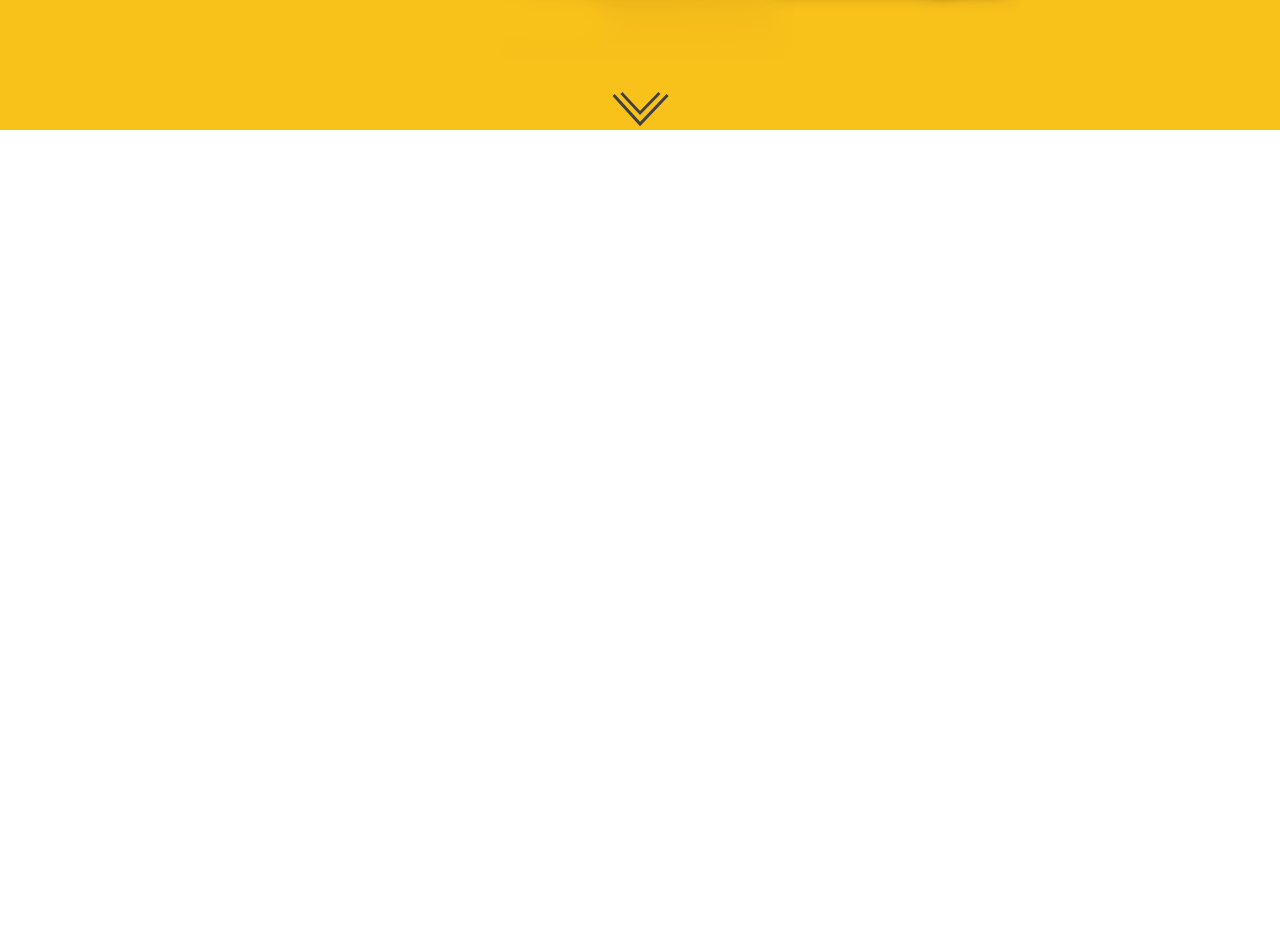
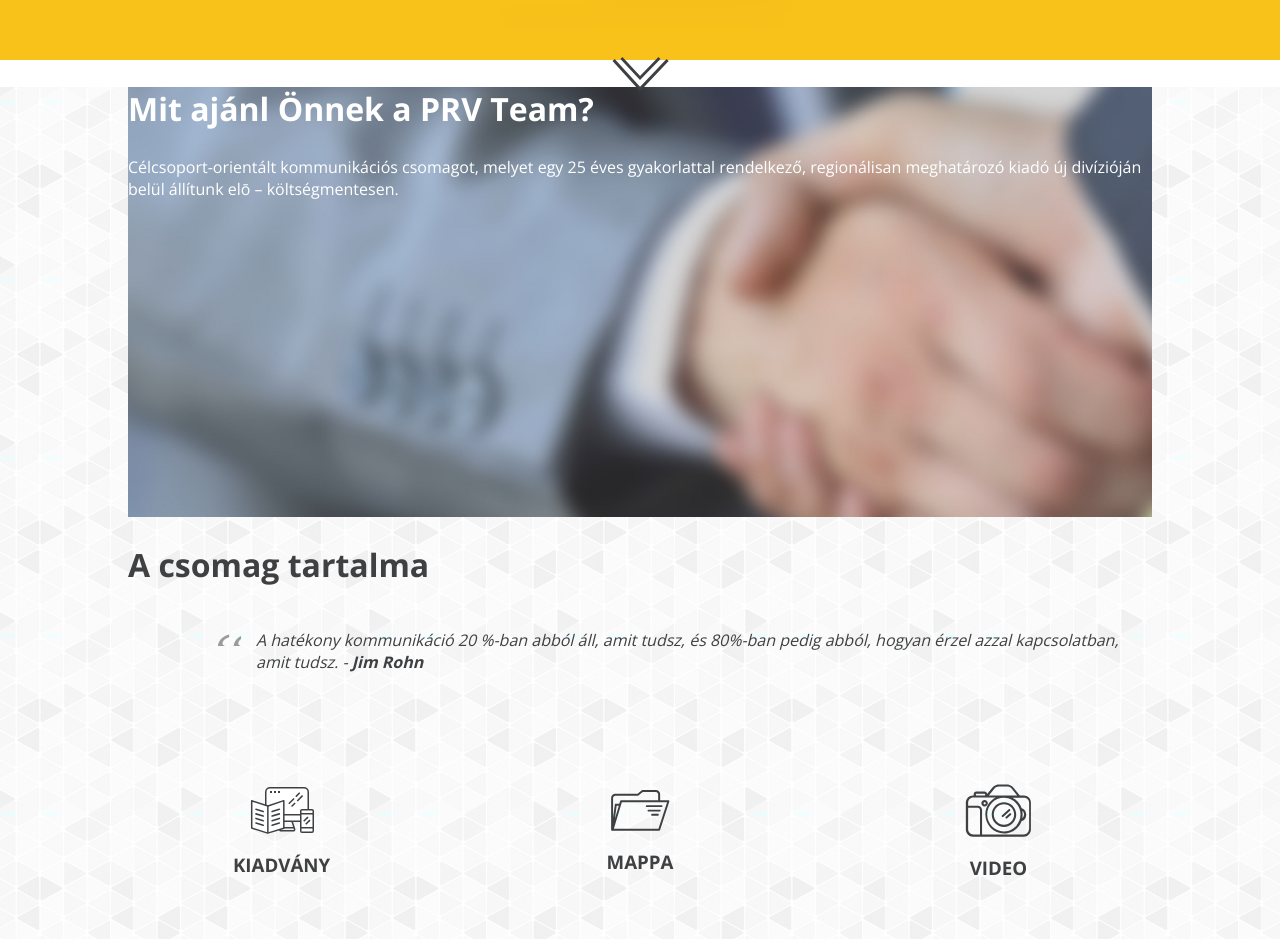
Before and after one commit to designhorf/prv, a website: page index.html in a window 1280 px wide. Shown: the part 740-1679 px from the top of the page. Drawn offline with nearby package versions, Linux system fonts and the light colour scheme.

Commit message:
added background picture and icons for package

```diff
--- a/index.html
+++ b/index.html
@@ -44,8 +44,36 @@
     </section>
 
 
-    <section class="ajanlatunk">
+    <section class="ajanlatunk" id="offer">
+      <div class="offer">
+        <h1 class="offer-head">Mit ajánl Önnek a PRV Team?</h1>
+        <p class="offer-text">Célcsoport-orientált kommunikációs csomagot, melyet egy 25 éves gyakorlattal rendelkező, regionálisan meghatározó kiadó új divízióján belül állítunk elō – költségmentesen.</p>
+      </div>
 
+      <div class="package">
+        <h1 class="package-head">A csomag tartalma</h1>
+        <div class="package-quote bottom-space">
+          <img class="quote-img" src="assets/images/quote.svg" alt="quote">
+          <p class="italic">A hatékony kommunikáció 20 %-ban abból áll, amit tudsz, és 80%-ban pedig abból, hogyan érzel azzal kapcsolatban, amit tudsz. - <span class="bold italic">Jim Rohn</span></p>
+        </div>
+
+        <div class="package-items">
+          <div class="package-item issue">
+            <img src="assets/images/icons/issue.svg" alt="issue icon">
+            <h3 class="uppercase">kiadvány</h3>
+          </div>
+
+          <div class="package-item folder">
+            <img src="assets/images/icons/folder.svg" alt="folder icon">
+            <h3 class="uppercase">mappa</h3>
+          </div>
+
+          <div class="package-item video">
+            <img src="assets/images/icons/video.svg" alt="video icon">
+            <h3 class="uppercase">video</h3>
+          </div>
+        </div>
+      </div>
     </section>
 
 	</div>
--- a/stylesheets/base.scss
+++ b/stylesheets/base.scss
@@ -26,6 +26,18 @@ $header-height: 70px;
 
 .bottom-space {
   margin-bottom: 25px;
+}
+
+.bold {
+  font-weight: 700;
+}
+
+.italic {
+  font-style: italic;
+}
+
+.uppercase {
+  text-transform: uppercase;
 }
 
 .header {
@@ -63,7 +75,7 @@ $header-height: 70px;
 .main {
   @include flexbox(column, initial, center, nowrap);
   background-color: $yellow;
-  height: 100%;
+  height: calc(100% - 70px);
   padding-top: $header-height;
   width: 100%;
 
@@ -82,8 +94,7 @@ $header-height: 70px;
   }
 
   &-devices {
-    margin: 0 auto 25px;
-    width: 80%;
+    @include content-properties;
 
     &-img {
       width: 100%;
@@ -96,6 +107,48 @@ $header-height: 70px;
 }
 
 .ajanlatunk {
-  height: 100%;
-  width: 100%;
+  background: url('../images/gplaypattern.png');
+  background-repeat: repeat;
+
+  .offer,
+  .package {
+    @include content-properties;
+  }
+
+  .offer {
+    background: url('../images/shake-hands.jpg');
+    background-position: center;
+    background-size: cover;
+    color: $white;
+    height: 430px;
+  }
+
+  .package {
+    &-quote {
+      @include flexbox(row, baseline, flex-start, nowrap);
+      padding-left: 90px;
+    }
+
+    .quote-img {
+      margin-right: 15px;
+    }
+  }
+
+  .package-items {
+    @include flexbox(row, initial, space-between, nowrap);
+
+    .package-item {
+      @include flexbox(column, center, center, nowrap);
+      border: 10px solid transparent;
+      box-sizing: border-box;
+      padding: 60px 0 30px;
+      width: 30%;
+
+      &:hover {
+        border: 10px solid $yellow;
+        cursor: pointer;
+        padding: 60px 0 30px;
+      }
+    }
+  }
 }
--- a/stylesheets/modules/_mixins.scss
+++ b/stylesheets/modules/_mixins.scss
@@ -5,3 +5,8 @@
   flex-wrap: $wrap;
   justify-content: $jcontent;
 }
+
+@mixin content-properties {
+  margin: 0 auto 25px;
+  width: 80%;
+}
```
Also changed, not shown: assets/images/gplaypattern.png (added), assets/images/icons/folder.svg (added), assets/images/icons/issue.svg (added), assets/images/icons/video.svg (added), assets/images/quote.svg (added), assets/images/shake-hands.jpg (added), assets/stylesheets/base.css, assets/stylesheets/base.min.css, images/gplaypattern.png (added), images/icons/folder.svg (added), images/icons/issue.svg (added), images/icons/video.svg (added), images/quote.svg (added), images/shake-hands.jpg (added).
